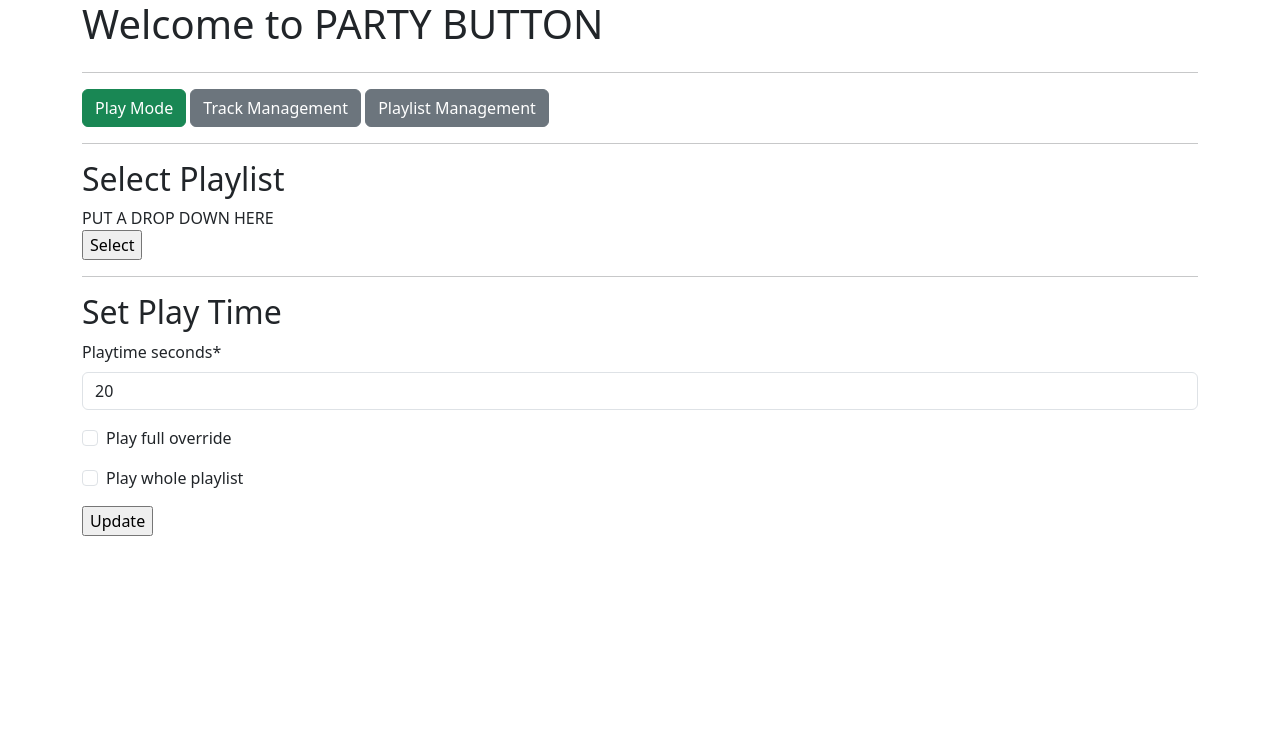
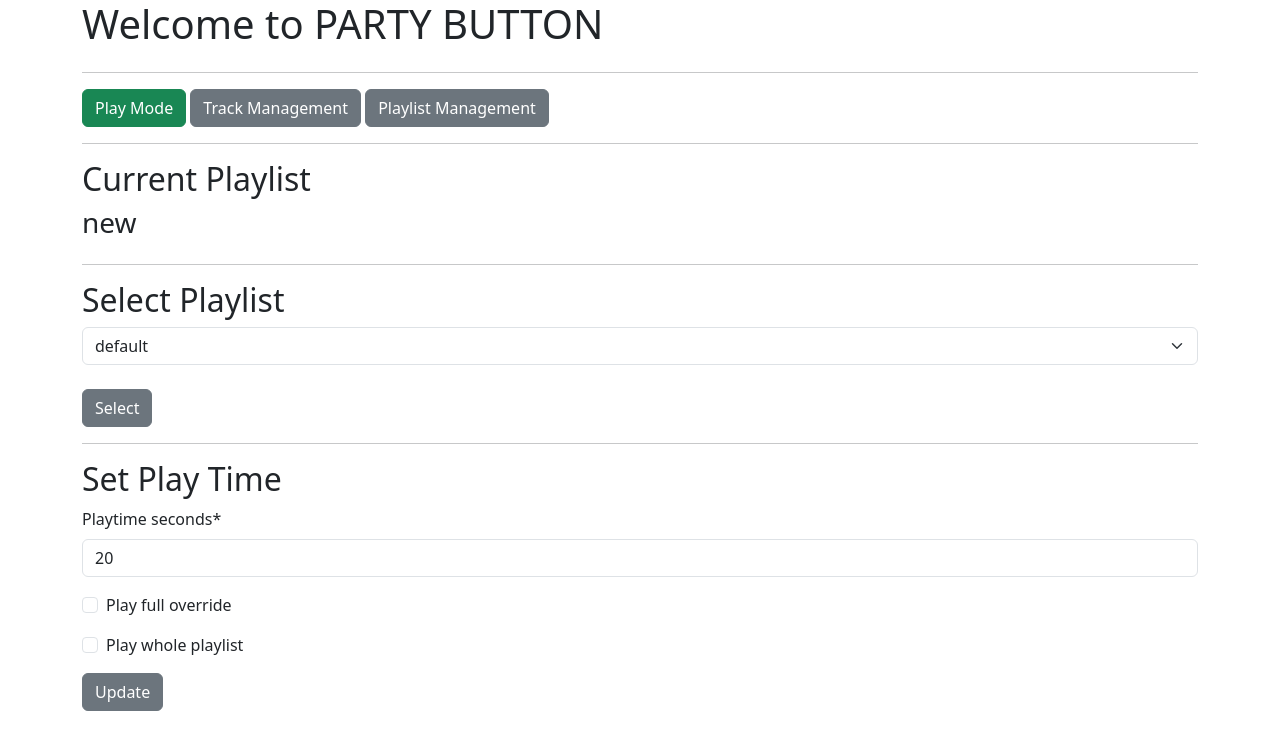
Before and after one commit to DanBuchan/Party_button, a Django app: page / in a window 1280 px wide. Shown: the top 750 px of the page. Run offline with Django 4.2, Linux system fonts and the light colour scheme; data comes from the database, SQL or seed files in the repository; both versions use the stored data as it was after the commit; some libraries are stand-ins or nearby versions.

Commit message:
playlist support added

```diff
--- a/pb_ui/mp3_manager/models.py
+++ b/pb_ui/mp3_manager/models.py
@@ -56,6 +56,8 @@ class Playtime(models.Model):
                                              default=False)
     play_whole_playlist = models.BooleanField(blank=False, null=False,
                                              default=False)
+    playlist_selection = models.ForeignKey(Playlist, null=True,
+                                           on_delete=models.PROTECT)
 
     def __str__(self):
         return str(self.playtime_seconds)
--- a/pb_ui/mp3_manager/templates/mp3_manager/index.html
+++ b/pb_ui/mp3_manager/templates/mp3_manager/index.html
@@ -8,12 +8,25 @@
     </div>
   </div>
   <hr>
-
+  <div class="row">
+    <div class="col">
+      <h2>Current Playlist</h2>
+      <h3>{{ playtime.playlist_selection }}</h3>
+    </div>
+  </div>
+  <hr>
   <div class="row">
     <div class="col">
        <h2>Select Playlist</h2>
-       PUT A DROP DOWN HERE<br />
-       <input type="submit" form="playlist_form" value="Select" id="playlist_select" name="playlist_select"></input>
+       <form id="selectplaylist_form" id="selectplaylist_form" action={% url 'mp3_manager:selectplaylist' %} method="post" enctype="multipart/form-data">
+        {% csrf_token %}
+        <select  class="form-select"  id="playlist_selection" name="playlist_selection">
+        {% for playlist in playlists %}
+          <option value="{{ playlist.pk }}">{{ playlist }}</option>
+        {% endfor %}
+        </select><br>
+        <input class="btn btn-secondary" type="submit" form="selectplaylist_form" value="Select" id="selectplaylist_submit" name="selectplaylist_submit"></input>
+       </form>
     </div>
   </div>
   <hr>
@@ -23,7 +36,7 @@
          <form id="playtime_form" id="name_form" action={% url 'mp3_manager:index' %} method="post" enctype="multipart/form-data">
           {% csrf_token %}
           {{ playtimeform|crispy }}
-         <input type="submit" form="playtime_form" value="Update" id="playtime_update" name="playtime_update"></input>
+         <input class="btn btn-secondary" type="submit" form="playtime_form" value="Update" id="playtime_update" name="playtime_update"></input>
          </form>
       </div>
   </div>
--- a/pb_ui/mp3_manager/templates/mp3_manager/track.html
+++ b/pb_ui/mp3_manager/templates/mp3_manager/track.html
@@ -18,7 +18,7 @@
         <form id="track_form" name="track_form" action={% url 'mp3_manager:tracks' %} method="post" enctype="multipart/form-data">
         {% csrf_token %}
         {{ form|crispy }}
-        <input type="submit" form="track_form" value="Upload" id="track_upload" name="track_upload"></input>
+        <input class="btn btn-secondary" type="submit" form="track_form" value="Upload" id="track_upload" name="track_upload"></input>
         </form>
     </div>
 </div>
@@ -44,7 +44,7 @@
                   </td>
                   <td>
                     <input type="hidden" id="pk" name="pk" value="{{ track.pk }}">
-                    <input type="submit" form="trackstart_form_{{ track.pk }}" value="Update" name="trackstart_update_{{ track.pk }}"></td>
+                    <input class="btn btn-secondary" type="submit" form="trackstart_form_{{ track.pk }}" value="Update" name="trackstart_update_{{ track.pk }}"></td>
                 </form>
                   <td>
                       {% if track.solo == True %}
@@ -74,7 +74,7 @@
                   </td>
                   <td>
                       <input type="hidden" id="pk" name="pk" value="{{ track.pk }}">
-                      <input type="submit" form="trackplaytime_form_{{ track.pk }}" value="Update" name="trackplaytime_update_{{ track.pk }}">
+                      <input class="btn btn-secondary" type="submit" form="trackplaytime_form_{{ track.pk }}" value="Update" name="trackplaytime_update_{{ track.pk }}">
                   </td>
                   </form>
                   <td><a href="{% url 'mp3_manager:delete_track' pk=track.pk %}"><button type="button" class="btn btn-danger">Delete</button></a></td></tr>
--- a/pb_ui/mp3_manager/urls.py
+++ b/pb_ui/mp3_manager/urls.py
@@ -8,10 +8,12 @@ urlpatterns = [
     path("playfulltrack/<int:pk>/", views.FullTrackView.as_view(), name='play_full'),
     path("overridetrack/<int:pk>/", views.OverrideTrackView.as_view(), name='override'),
     path("trackplaytime/", views.TrackPlaytimeView.as_view(), name='track_playtime'),
+    path("selectplaylist/", views.IndexView.as_view(), name='selectplaylist'),
     path("", views.IndexView.as_view(), name="index"),
     path("tracks/", views.TrackManagement.as_view(), name="tracks"),
     path("playlists/", views.PlaylistManagement.as_view(), name="playlists"),
     path("addplaylist/", views.PlaylistManagement.as_view(), name="addplaylist"),
     path("removeplaylist/", views.PlaylistManagement.as_view(), name="removeplaylist"),
-
+    path("assignplaylist/", views.PlaylistManagement.as_view(), name="assignplaylist"),
+    path("unassignplaylist/", views.PlaylistManagement.as_view(), name="unassignplaylist"),
 ]
--- a/pb_ui/mp3_manager/views.py
+++ b/pb_ui/mp3_manager/views.py
@@ -93,13 +93,16 @@ class PlaylistManagement(generic.ListView, FormMixin):
 
     def get(self, request):
         playlist_list = self.get_queryset()
+        tracklist = Track.objects.all()
         return render(request, self.template_name,
                       {"playlist_list": playlist_list,
+                       "tracklist": tracklist,
                        "playlistform": PlaylistForm})
 
     def post(self, request):
         print("Handling playlist")
-        tracks_list = self.get_queryset()
+        playlist_list = self.get_queryset()
+        tracklist = Track.objects.all()
         print(request.POST)
         if "addplaylist_submit" in request.POST:
             form = self.get_form()
@@ -108,16 +111,35 @@ class PlaylistManagement(generic.ListView, FormMixin):
                 playlist_list = self.get_queryset()
                 return render(request, self.template_name,
                               {"playlist_list": playlist_list,
+                              "tracklist": tracklist,
                               "playlistform": PlaylistForm})
             else:
                 return render(request, self.template_name,
                               {"playlist_list": playlist_list,
                               "playlistform": PlaylistForm,
+                              "tracklist": tracklist,
                               "form_errors": form.errors})
         if "removeplaylist_submit" in request.POST:
-            Playlist.objects.filter(pk=request.POST['playlist_selection'][0]).delete()
+            Playlist.objects.filter(pk=request.POST['playlist_selection']).delete()
             return redirect("/playlists")
-
+        if "assignplaylist_submit" in request.POST:
+            track = Track.objects.filter(pk=request.POST['track_selection'])[0]
+            playlist = Playlist.objects.filter(pk=request.POST['playlist_selection'])[0]
+            track.playlists.add(playlist)
+            track.save()
+            return render(request, self.template_name,
+                          {"playlist_list": playlist_list,
+                          "tracklist": tracklist,
+                          "playlistform": PlaylistForm})
+        if [key for key in request.POST.keys() if 'unassignplaylist_submit' in key.lower()]:
+            track = Track.objects.filter(pk=request.POST['track_pk'])[0]
+            playlist = Playlist.objects.filter(pk=request.POST['playlist_pk'])[0]
+            track.playlists.remove(playlist)
+            playlist_list = self.get_queryset()
+            return render(request, self.template_name,
+                          {"playlist_list": playlist_list,
+                          "tracklist": tracklist,
+                          "playlistform": PlaylistForm})
 
 
 class IndexView(generic.ListView, FormMixin):
@@ -126,15 +148,18 @@ class IndexView(generic.ListView, FormMixin):
     context_object_name = "tracks_list"
 
     def get(self, request):
+        playlists = Playlist.objects.all()
         playtime = Playtime.objects.all()[0]
         return render(request, self.template_name,
-                      {"playtimeform": PlaytimeForm(instance=playtime)})
+                      {"playtime": playtime,
+                       "playtimeform": PlaytimeForm(instance=playtime),
+                       "playlists": playlists})
 
     def post(self, request):
         print("Handling Playtime")
         playtime = Playtime.objects.all()[0]
-        model = Playtime
-
+        playlists = Playlist.objects.all()
+        print(request.POST)
         if "playtime_update" in request.POST:
             print(f"Updating PlayTime")
             form = PlaytimeForm(request.POST)
@@ -142,11 +167,21 @@ class IndexView(generic.ListView, FormMixin):
             if form.is_valid():
                 obj = form.save()
                 return render(request, self.template_name,
-                              {"playtimeform": PlaytimeForm(instance=obj)})
+                              {"playtime": playtime,
+                               "playtimeform": PlaytimeForm(instance=obj),
+                               "playlists": playlists})
             else:
                 return render(request, self.template_name,
-                              {"playtimeform": PlaytimeForm(instance=obj),
-                               "form_errors": form.errors})
+                              {"playtime": playtime,
+                               "playtimeform": PlaytimeForm(instance=obj),
+                               "form_errors": form.errors,
+                               "playlists": playlists})
+        if "selectplaylist_submit" in request.POST:
+            playlist = Playlist.objects.filter(pk=request.POST['playlist_selection'])[0]
+            playtime.playlist_selection = playlist
+            playtime.save()
+            return redirect("/")
+
 
 class DeleteTrackView(generic.ListView, FormMixin):
     def get(self, request, pk):
```
Also changed, not shown: pb_ui/mp3_manager/templates/mp3_manager/playlist.html (+45 -9 lines), pb_ui/db.sqlite3, pb_ui/mp3_manager/migrations/0010_playtime_playlist_selection.py (added).
